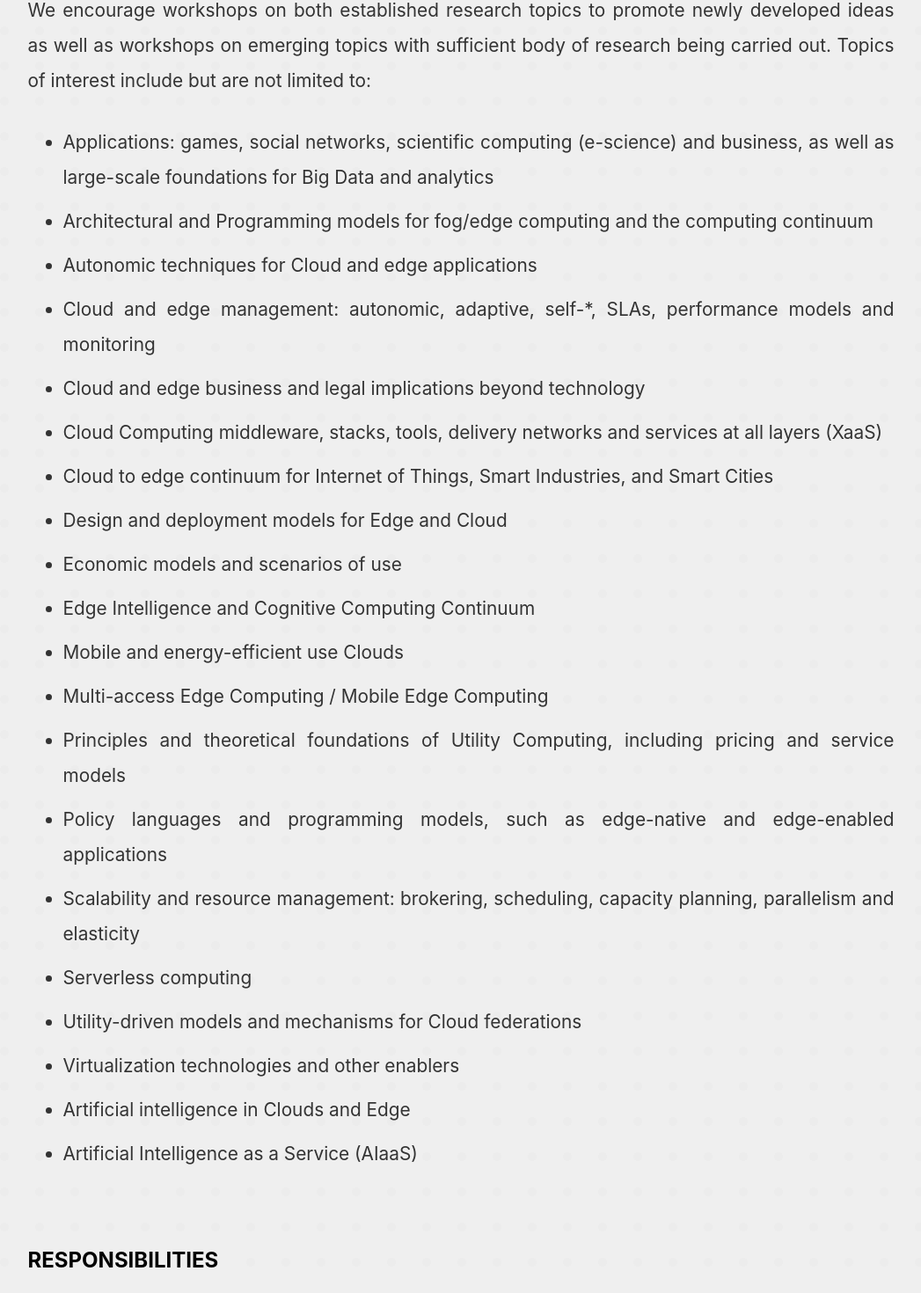
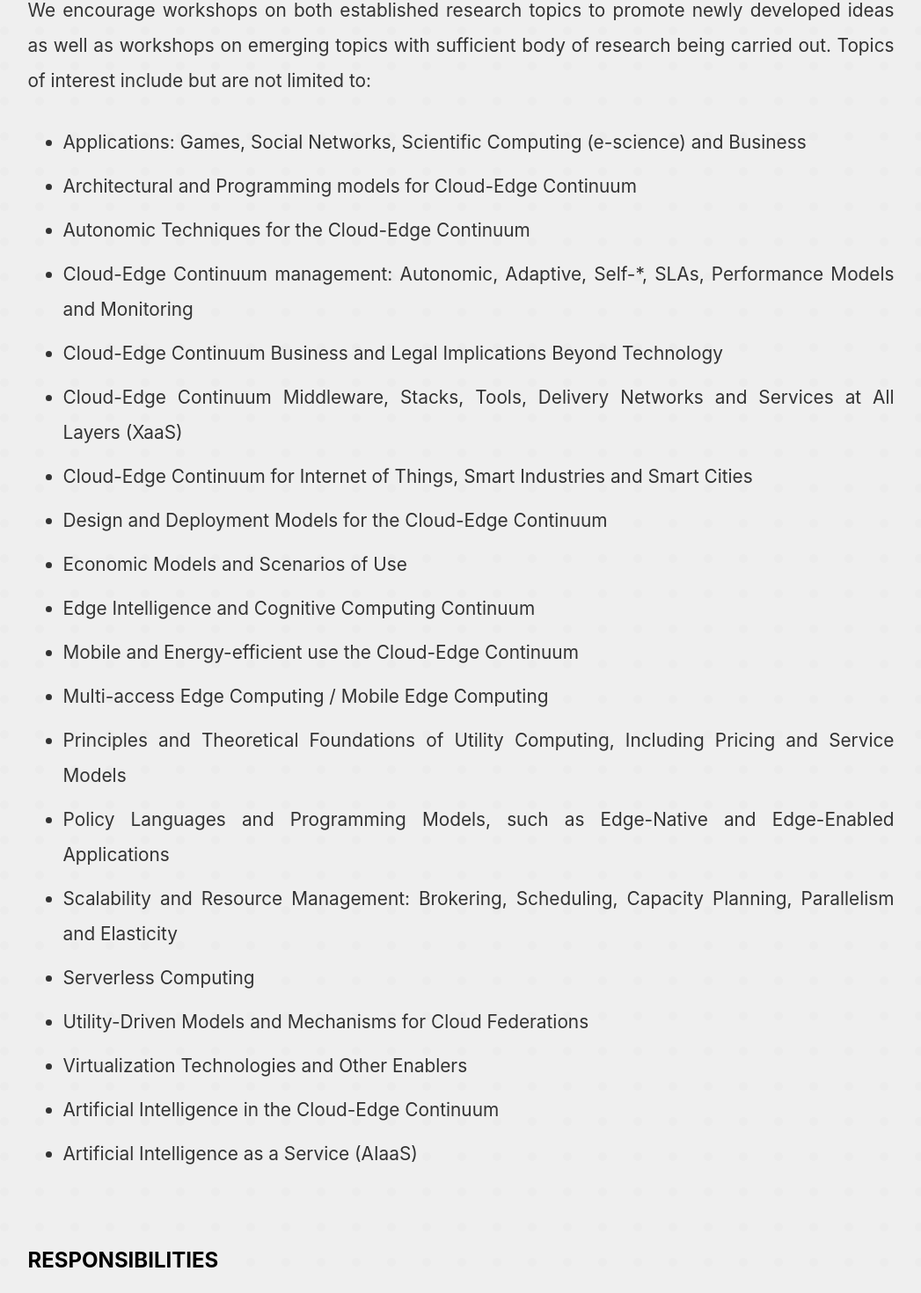
Before and after one commit to UCC-Conference/UCC2023, a React (Create React App) app: page /call-for-workshops in a window 1280 px wide. Shown: the part 2446-3916 px from the top of the page at 88% size, without its empty margins (116-1163 px from the left). Built offline with nearby package versions, Linux system fonts and the light colour scheme.

Commit message:
update topics of the CfW

```diff
--- a/src/pages/CallForWorkshops.js
+++ b/src/pages/CallForWorkshops.js
@@ -72,25 +72,25 @@ const CallForWorkshops = () => {
                     to:
                 </p>
                 <ul>
-                    <li>Applications: games, social networks, scientific computing (e-science) and business, as well as large-scale foundations for Big Data and analytics</li>
-                    <li>Architectural and Programming models for fog/edge computing and the computing continuum</li>
-                    <li>Autonomic techniques for Cloud and edge applications</li>
-                    <li>Cloud and edge management: autonomic, adaptive, self-*, SLAs, performance models and monitoring</li>
-                    <li>Cloud and edge business and legal implications beyond technology</li>
-                    <li>Cloud Computing middleware, stacks, tools, delivery networks and services at all layers (XaaS)</li>
-                    <li>Cloud to edge continuum for Internet of Things, Smart Industries, and Smart Cities</li>
-                    <li>Design and deployment models for Edge and Cloud</li>
-                    <li>Economic models and scenarios of use</li>
+                    <li>Applications: Games, Social Networks, Scientific Computing (e-science) and Business</li>
+                    <li>Architectural and Programming models for Cloud-Edge Continuum</li>
+                    <li>Autonomic Techniques for the Cloud-Edge Continuum</li>
+                    <li>Cloud-Edge Continuum management: Autonomic, Adaptive, Self-*, SLAs, Performance Models and Monitoring</li>
+                    <li>Cloud-Edge Continuum Business and Legal Implications Beyond Technology</li>
+                    <li>Cloud-Edge Continuum Middleware, Stacks, Tools, Delivery Networks and Services at All Layers (XaaS)</li>
+                    <li>Cloud-Edge Continuum for Internet of Things, Smart Industries and Smart Cities</li>
+                    <li>Design and Deployment Models for the Cloud-Edge Continuum</li>
+                    <li>Economic Models and Scenarios of Use</li>
                     <li>Edge Intelligence and Cognitive Computing Continuum</li>
-                    <li>Mobile and energy-efficient use Clouds</li>
+                    <li>Mobile and Energy-efficient use the Cloud-Edge Continuum</li>
                     <li>Multi-access Edge Computing / Mobile Edge Computing</li>
-                    <li>Principles and theoretical foundations of Utility Computing, including pricing and service models</li>
-                    <li>Policy languages and programming models, such as edge-native and edge-enabled applications</li>
-                    <li>Scalability and resource management: brokering, scheduling, capacity planning, parallelism and elasticity</li>
-                    <li>Serverless computing</li>
-                    <li>Utility-driven models and mechanisms for Cloud federations</li>
-                    <li>Virtualization technologies and other enablers</li>
-                    <li>Artificial intelligence in Clouds and Edge</li>
+                    <li>Principles and Theoretical Foundations of Utility Computing, Including Pricing and Service Models</li>
+                    <li>Policy Languages and Programming Models, such as Edge-Native and Edge-Enabled Applications</li>
+                    <li>Scalability and Resource Management: Brokering, Scheduling, Capacity Planning, Parallelism and Elasticity</li>
+                    <li>Serverless Computing</li>
+                    <li>Utility-Driven Models and Mechanisms for Cloud Federations</li>
+                    <li>Virtualization Technologies and Other Enablers</li>
+                    <li>Artificial Intelligence in the Cloud-Edge Continuum</li>
                     <li>Artificial Intelligence as a Service (AIaaS)</li>
                 </ul>
                 <br />
```
